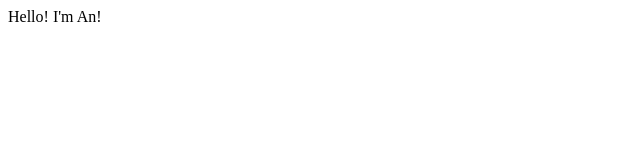
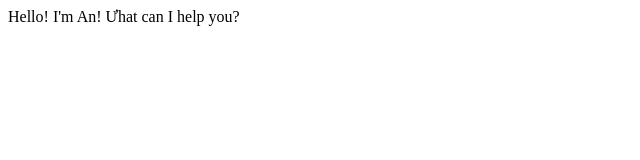
Before and after one commit to phantuanan/phantuanan.github.io, a plain HTML site: page index.html in a window 1280 px wide. Shown: the whole page, without its empty margins (0-640 px from the left). Drawn offline with Linux system fonts and the light colour scheme.

Commit message:
Update index.html

```diff
--- a/index.html
+++ b/index.html
@@ -1,2 +1,3 @@
 <html><body>Hello!</body></html>
 <html><body>I'm An!</body></html>
+<html><body>Ưhat can I help you?</body></html>
```
